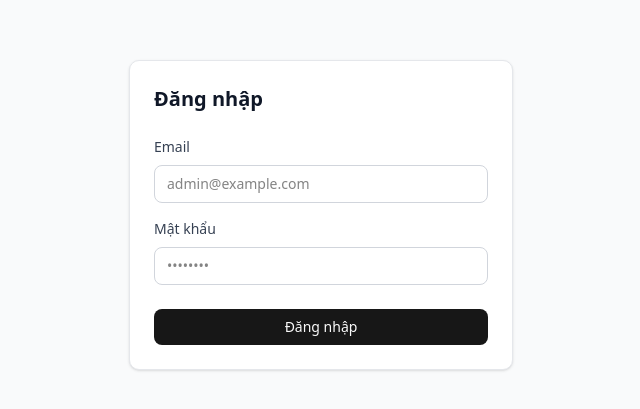
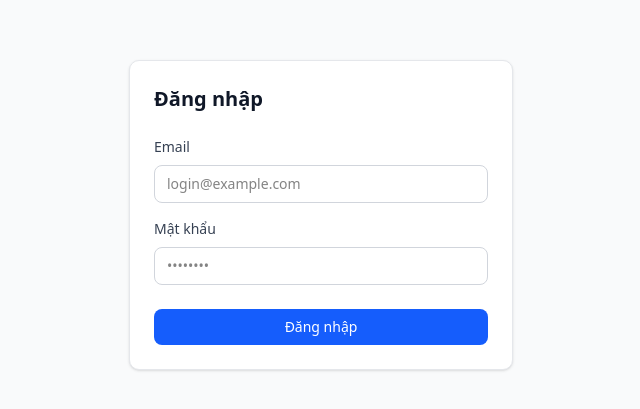
Before and after one commit to TranVanLuong2508/ChiillFlix_Admin, a Next.js app: page /auth/login in a window 1280 px wide. Shown: the part 185-594 px from the top of the page, without its empty margins (319-959 px from the left). Built offline with nearby package versions, Linux system fonts and the light colour scheme; no server answers.

Commit message:
fix color

```diff
--- a/src/app/auth/login/page.tsx
+++ b/src/app/auth/login/page.tsx
@@ -61,7 +61,7 @@ export default function LoginPage() {
             required
             value={email}
             onChange={(e) => setEmail(e.target.value)}
-            placeholder="admin@example.com"
+            placeholder="login@example.com"
             className="w-full px-3 py-2 border border-gray-300 rounded-md text-sm focus:outline-none focus:ring-2 focus:ring-blue-500 focus:border-transparent"
           />
         </div>
@@ -79,10 +79,10 @@ export default function LoginPage() {
           />
         </div>
 
-        <Button type="submit" className="w-full cursor-pointer">
+        <Button type="submit" className="w-full cursor-pointer bg-blue-600 hover:bg-blue-700 text-white">
           {isLoggingIn ? (
             <>
-              <Loader className="animate-spin bg-blue-600" size={20} />
+              <Loader className="animate-spin text-white" size={20} />
               Đang đăng nhập...
             </>
           ) : (
```
